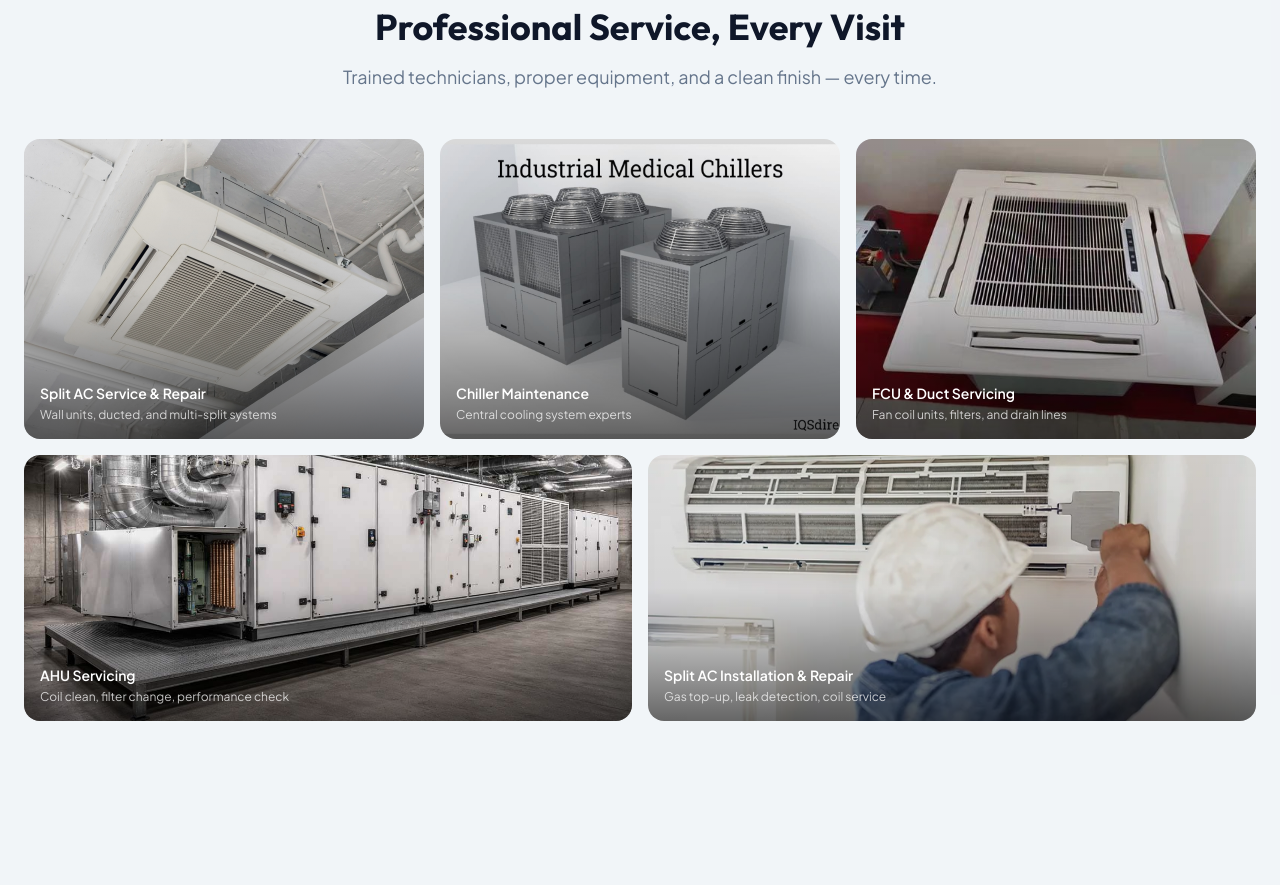
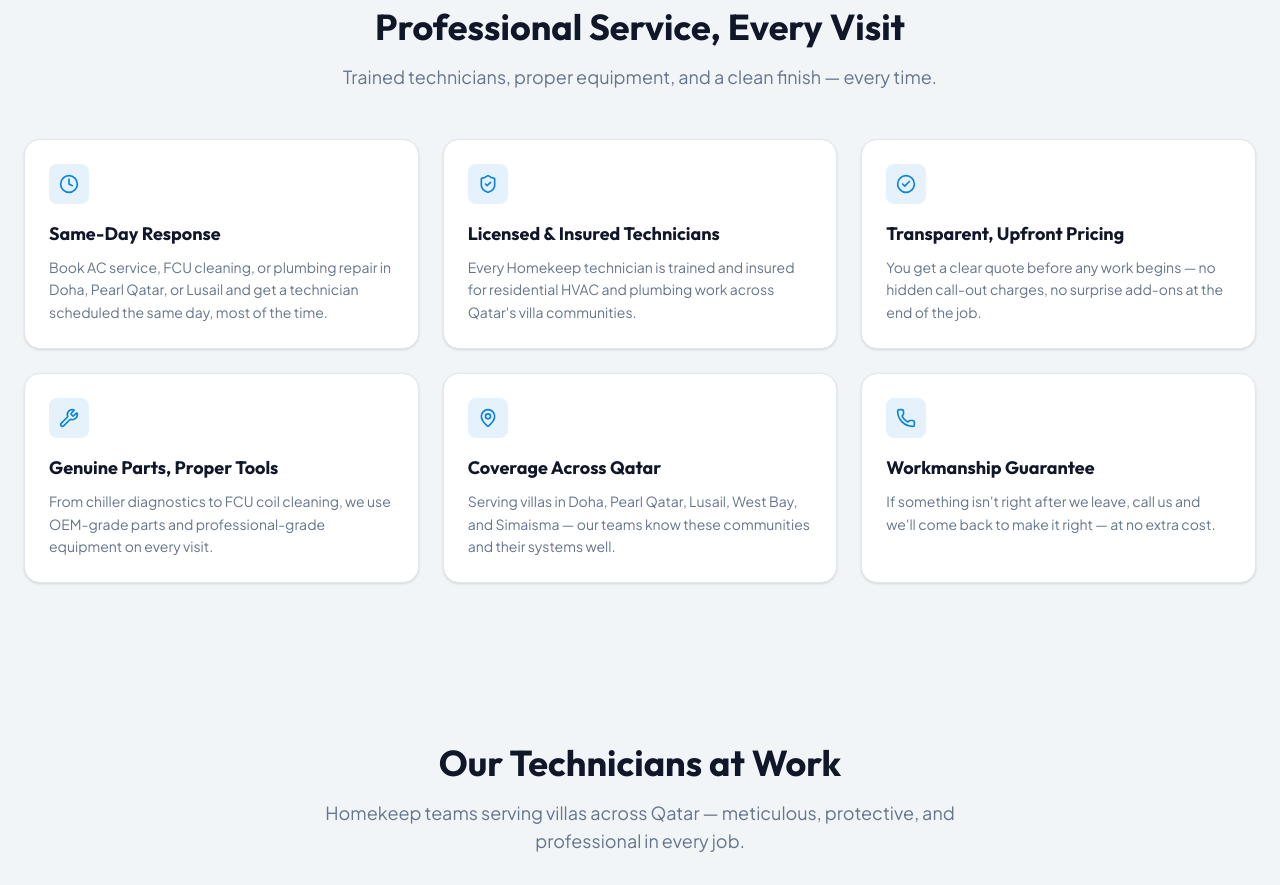
Before and after one commit to Shaheerabdulla/homekeep-website, a Next.js app: page / in a window 1280 px wide. Shown: the part 2100-2985 px from the top of the page. Built offline with nearby package versions, Linux system fonts and the light colour scheme.

Commit message:
Redesign Professional Service section with SEO-focused trust content, remove photos

```diff
--- a/components/pages/home.tsx
+++ b/components/pages/home.tsx
@@ -243,8 +243,7 @@
           </motion.div>
         </div>
       </section>
-
-      {/* Photo Showcase Section */}
+      {/* Why Qatar Villas Trust Homekeep Section */}
       <section className="py-20 bg-secondary/30">
         <div className="container mx-auto px-4 md:px-6">
           <motion.div
@@ -254,107 +253,54 @@
             <h2 className="text-3xl md:text-4xl font-serif font-bold text-foreground mb-4">Professional Service, Every Visit</h2>
             <p className="text-lg text-muted-foreground">Trained technicians, proper equipment, and a clean finish — every time.</p>
           </motion.div>
-
-          <div className="grid grid-cols-1 md:grid-cols-3 gap-4 mb-4">
-            <motion.div
-              initial={{ opacity: 0, y: 20 }} whileInView={{ opacity: 1, y: 0 }} viewport={{ once: true }} transition={{ delay: 0 }}
-              className="relative rounded-2xl overflow-hidden group"
-            >
-              <div className="aspect-[4/3]">
-                <img
-                  src="/images/split-ac-wall.jpg"
-                  alt="Split air conditioner wall unit serviced and maintained in Qatar villa"
-                  className="w-full h-full object-cover group-hover:scale-105 transition-transform duration-500"
-                  loading="lazy"
-                />
-              </div>
-              <div className="absolute inset-0 bg-gradient-to-t from-black/60 via-black/10 to-transparent" />
-              <div className="absolute bottom-4 left-4 right-4">
-                <span className="text-white font-semibold text-sm">Split AC Service & Repair</span>
-                <p className="text-white/75 text-xs mt-0.5">Wall units, ducted, and multi-split systems</p>
-              </div>
-            </motion.div>
-
-            <motion.div
-              initial={{ opacity: 0, y: 20 }} whileInView={{ opacity: 1, y: 0 }} viewport={{ once: true }} transition={{ delay: 0.1 }}
-              className="relative rounded-2xl overflow-hidden group"
-            >
-              <div className="aspect-[4/3]">
-                <img
-                  src="/images/chiller.jpg"
-                  alt="Industrial water chiller unit maintenance in plant room Qatar"
-                  className="w-full h-full object-cover group-hover:scale-105 transition-transform duration-500"
-                  loading="lazy"
-                />
-              </div>
-              <div className="absolute inset-0 bg-gradient-to-t from-black/60 via-black/10 to-transparent" />
-              <div className="absolute bottom-4 left-4 right-4">
-                <span className="text-white font-semibold text-sm">Chiller Maintenance</span>
-                <p className="text-white/75 text-xs mt-0.5">Central cooling system experts</p>
-              </div>
-            </motion.div>
-
-            <motion.div
-              initial={{ opacity: 0, y: 20 }} whileInView={{ opacity: 1, y: 0 }} viewport={{ once: true }} transition={{ delay: 0.2 }}
-              className="relative rounded-2xl overflow-hidden group"
-            >
-              <div className="aspect-[4/3]">
-                <img
-                  src="/images/fcu-cassette.jpg"
-                  alt="4-way ceiling cassette fan coil unit FCU servicing Qatar villa"
-                  className="w-full h-full object-cover group-hover:scale-105 transition-transform duration-500"
-                  loading="lazy"
-                />
-              </div>
-              <div className="absolute inset-0 bg-gradient-to-t from-black/60 via-black/10 to-transparent" />
-              <div className="absolute bottom-4 left-4 right-4">
-                <span className="text-white font-semibold text-sm">FCU & Duct Servicing</span>
-                <p className="text-white/75 text-xs mt-0.5">Fan coil units, filters, and drain lines</p>
-              </div>
-            </motion.div>
-          </div>
-
-          <div className="grid grid-cols-1 md:grid-cols-2 gap-4">
-            <motion.div
-              initial={{ opacity: 0, y: 20 }} whileInView={{ opacity: 1, y: 0 }} viewport={{ once: true }} transition={{ delay: 0.1 }}
-              className="relative rounded-2xl overflow-hidden group"
-            >
-              <div className="aspect-[16/7]">
-                <img
-                  src="/images/ahu.jpeg"
-                  alt="Air handling unit AHU maintenance and servicing in plant room Qatar"
-                  className="w-full h-full object-cover group-hover:scale-105 transition-transform duration-500"
-                  loading="lazy"
-                />
-              </div>
-              <div className="absolute inset-0 bg-gradient-to-t from-black/60 via-black/5 to-transparent" />
-              <div className="absolute bottom-4 left-4 right-4">
-                <span className="text-white font-semibold text-sm">AHU Servicing</span>
-                <p className="text-white/75 text-xs mt-0.5">Coil clean, filter change, performance check</p>
-              </div>
-            </motion.div>
-
-            <motion.div
-              initial={{ opacity: 0, y: 20 }} whileInView={{ opacity: 1, y: 0 }} viewport={{ once: true }} transition={{ delay: 0.2 }}
-              className="relative rounded-2xl overflow-hidden group"
-            >
-              <div className="aspect-[16/7]">
-                <img
-                  src="/images/split-ac-install.webp"
-                  alt="Wall-mounted split air conditioner installation in Qatar villa"
-                  className="w-full h-full object-cover group-hover:scale-105 transition-transform duration-500"
-                  loading="lazy"
-                />
-              </div>
-              <div className="absolute inset-0 bg-gradient-to-t from-black/60 via-black/5 to-transparent" />
-              <div className="absolute bottom-4 left-4 right-4">
-                <span className="text-white font-semibold text-sm">Split AC Installation & Repair</span>
-                <p className="text-white/75 text-xs mt-0.5">Gas top-up, leak detection, coil service</p>
-              </div>
-            </motion.div>
-          </div>
+          <motion.div
+            initial="hidden" whileInView="visible" viewport={{ once: true }} variants={staggerContainer}
+            className="grid grid-cols-1 sm:grid-cols-2 lg:grid-cols-3 gap-6"
+          >
+            {[
+              {
+                icon: <Clock className="h-5 w-5" />,
+                title: "Same-Day Response",
+                desc: "Book AC service, FCU cleaning, or plumbing repair in Doha, Pearl Qatar, or Lusail and get a technician scheduled the same day, most of the time.",
+              },
+              {
+                icon: <ShieldCheck className="h-5 w-5" />,
+                title: "Licensed & Insured Technicians",
+                desc: "Every Homekeep technician is trained and insured for residential HVAC and plumbing work across Qatar's villa communities.",
+              },
+              {
+                icon: <CheckCircle2 className="h-5 w-5" />,
+                title: "Transparent, Upfront Pricing",
+                desc: "You get a clear quote before any work begins — no hidden call-out charges, no surprise add-ons at the end of the job.",
+              },
+              {
+                icon: <Wrench className="h-5 w-5" />,
+                title: "Genuine Parts, Proper Tools",
+                desc: "From chiller diagnostics to FCU coil cleaning, we use OEM-grade parts and professional-grade equipment on every visit.",
+              },
+              {
+                icon: <MapPin className="h-5 w-5" />,
+                title: "Coverage Across Qatar",
+                desc: "Serving villas in Doha, Pearl Qatar, Lusail, West Bay, and Simaisma — our teams know these communities and their systems well.",
+              },
+              {
+                icon: <Phone className="h-5 w-5" />,
+                title: "Workmanship Guarantee",
+                desc: "If something isn't right after we leave, call us and we'll come back to make it right — at no extra cost.",
+              },
+            ].map((item, i) => (
+              <motion.div key={i} variants={fadeIn} className="rounded-2xl border border-border bg-card p-6 shadow-sm hover:shadow-lg hover:border-primary/30 transition-all duration-300">
+                <div className="h-10 w-10 rounded-lg bg-primary/10 flex items-center justify-center text-primary mb-4">
+                  {item.icon}
+                </div>
+                <h3 className="text-lg font-bold font-serif mb-2 text-foreground">{item.title}</h3>
+                <p className="text-muted-foreground text-sm leading-relaxed">{item.desc}</p>
+              </motion.div>
+            ))}
+          </motion.div>
         </div>
       </section>
+
 
 
       {/* Technicians at Work Section */}
```
